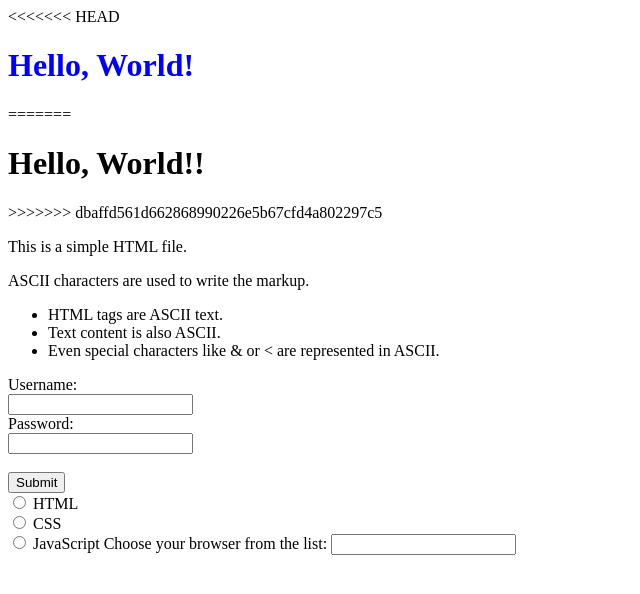
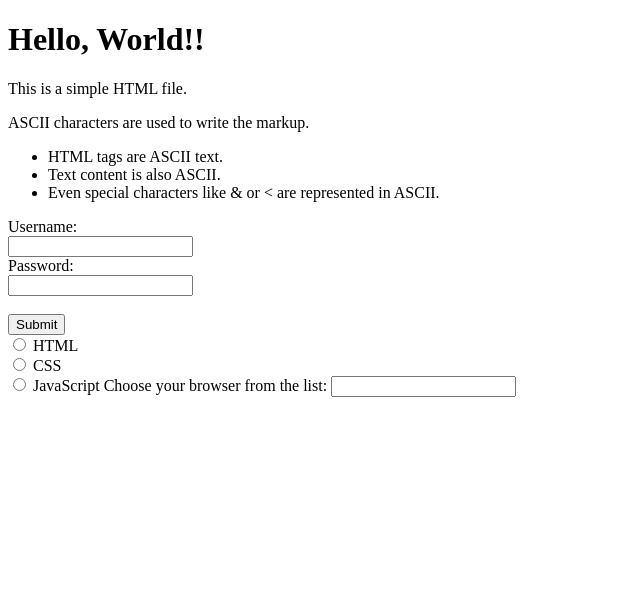
Before and after one commit to jamesking020773/Stage_6_SE_Preliminary_GUI, a plain HTML site: page ascii_encode_file.html in a window 1280 px wide. Shown: the whole page, without its empty margins (0-640 px from the left). Drawn offline with Linux system fonts and the light colour scheme.

Commit message:
update main branch

```diff
--- a/ascii_encode_file.html
+++ b/ascii_encode_file.html
@@ -5,11 +5,7 @@
     <style>    </style>
 </head>
 <body>
-<<<<<<< HEAD
-    <h1 style="color: blue;">Hello, World!</h1>
-=======
     <h1>Hello, World!!</h1>
->>>>>>> dbaffd561d662868990226e5b67cfd4a802297c5
     <p>This is a simple HTML file.</p>
     <p>ASCII characters are used to write the markup.</p>
     <ul>
```
